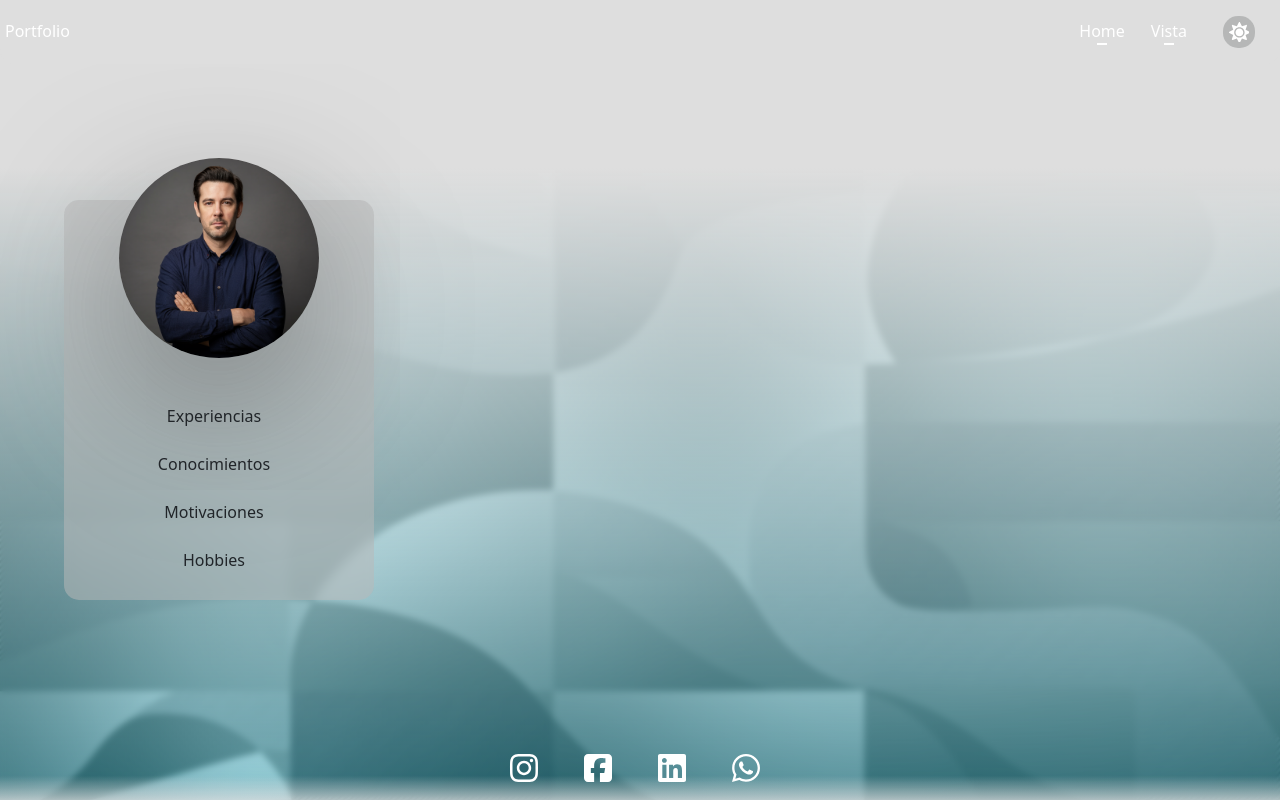
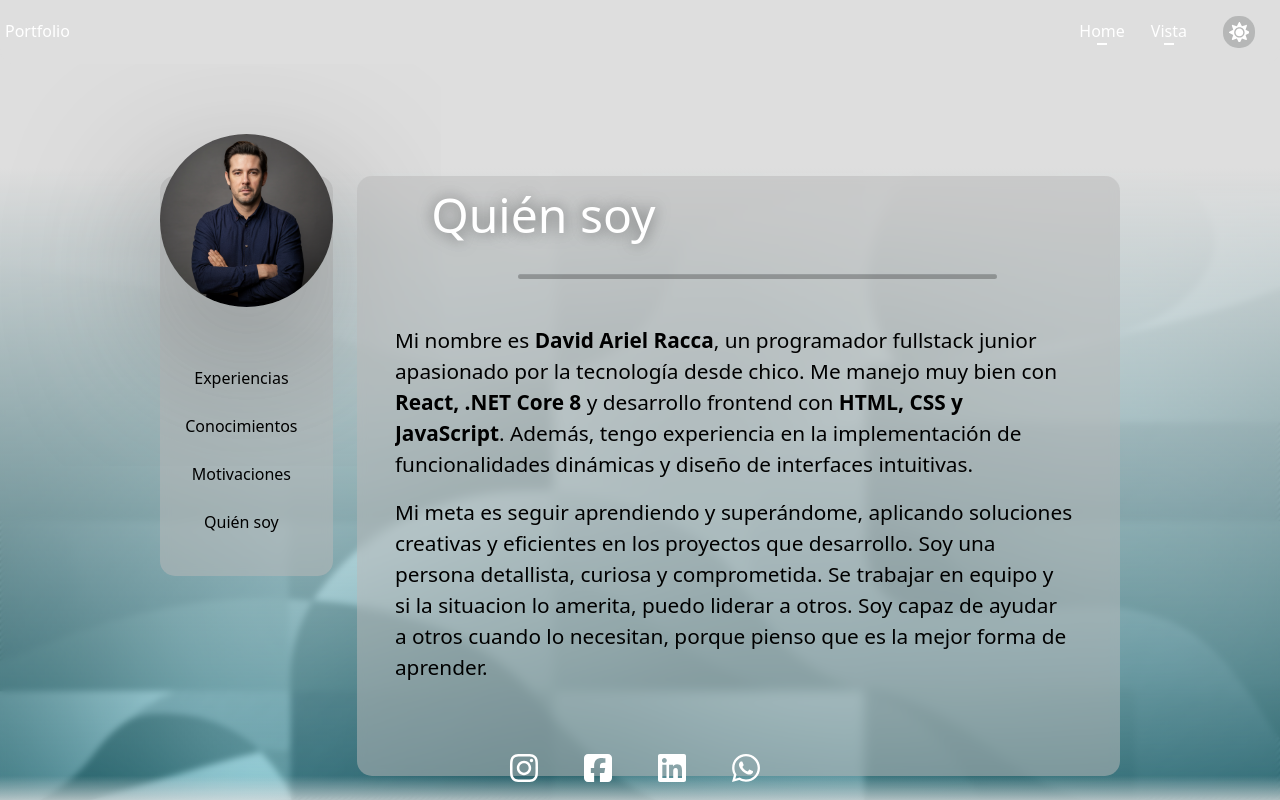
Before and after one commit to ByDavito/Portfolio, a React (Vite) app: page /SobreMi in a window 1280 px wide. Built offline with nearby package versions, Linux system fonts and the light colour scheme.

Commit message:
sobre mi 1.1

```diff
--- a/src/App.css
+++ b/src/App.css
@@ -7,6 +7,7 @@
   --card-color: rgba(196, 196, 196, 0.713);
   --sombras-color: rgba(0, 0, 0, 0.5);
   --text-color: rgba(0, 0, 0);
+  --tittle-color: rgb(255, 255, 255);
   --sombras-color-hover: rgb(93, 185, 255);
 }
 body.dark{
@@ -54,11 +55,11 @@ body::before{
 }
 
 ::-webkit-scrollbar-track {
-  background: var(--body-color);
+  background: transparent;
 }
 
 ::-webkit-scrollbar-thumb {
-  background-color: var(--boton-color); /* Color del thumb (barra de desplazamiento) */
+  background-color: rgb(227, 235, 238); /* Color del thumb (barra de desplazamiento) */
   border-radius: 10px;
 }
 
@@ -68,7 +69,7 @@ main{
   align-items: center;
   flex-direction: column;
   overflow: hidden;
-  padding: 0 10rem 21vh 10rem;
+  padding: 0 10rem 0 10rem;
   height: auto;
   width: 100%;
 }
--- a/src/assets/components/Card_Perfil/index.jsx
+++ b/src/assets/components/Card_Perfil/index.jsx
@@ -1,17 +1,8 @@
 import React from 'react'
+import './Card_Perfil.css'
 
 const Card_Perfil = () => {
-    return (
-        <div className='main-card'>
-          <img src="src/assets/img/poseCV.png" alt="" />
-          <ul>
-              <li>Experiencias <span></span></li>
-              <li>Conocimientos <span></span></li>
-              <li>Motivaciones <span></span></li>
-              <li>Hobbies <span></span></li>
-          </ul>
-        </div>
-      )
+
 }
 
 export default Card_Perfil
--- a/src/views/SobreMi/index.jsx
+++ b/src/views/SobreMi/index.jsx
@@ -1,11 +1,119 @@
-import React from 'react'
-import './sobreMi.css'
-import Card_Perfil from '../../assets/components/Card_Perfil'
+import React, { useState } from "react";
+import "./sobreMi.css";
 
-const index = () => {
+const SobreMi = () => {
+  const contenido = [
+    {
+      titulo: "Experiencias",
+      descripcion: `<h4>Implecor</h4>
+
+                    <p>Trabajé como soporte técnico. Si bien este puesto no estuvo directamente relacionado con el ámbito de la programación,
+                    me familiaricé con sistemas de gestión e incluso llegué a proponer uno que integraba las áreas de ingeniería y almacén.</p>
+
+                    <p>Lamentablemente, este sistema no fue aprobado, pero el proyecto incluyó investigación y documentación realizadas por mí.
+                    Tambien diseño esquemas de bases de datos y diagramas de flujo para estructurarlo adecuadamente.</p>
+
+                    <hr>
+
+                    <h4>Cooperativa</h4>
+
+                    <p>Realicé mis prácticas profesionales durante dos meses. En esta experiencia,
+                    se nos planteó el desarrollo de una página web con React para un canal de televisión local, "Canal 50".
+                    Esta fue mi primera experiencia trabajando con React,
+                    por lo que investigué y aprendí diversas herramientas y metodologías para utilizar esta tecnología.</p>
+
+                    <p>Ademas, me introdujeron a Node.js. Por cuestiones de tiempo, no profundizamos mucho en esta tecnología,
+                    pero descubrí su potencial y estoy dispuesto a seguir aprendiendo para dominarla en el futuro.</p>
+
+                    <hr>
+
+                    <h4>Tesis ProyectARG</h4>
+
+                    <p>Este proyecto fue la tesis de mi carrera. El sistema fue diseñado para la compra, venta y alquiler de inmuebles,
+                    con funciones avanzadas como filtros de búsqueda, valoración y comentarios en las publicaciones. Además, cuenta con un
+                    sistema de manejo de usuarios y roles, gráficos, e informes administrativos.</p>
+
+                    <p>El desarrollo se realizó con .NET Core 8. Este proyecto me permitió familiarizarme con el trabajo en equipo,
+                    ya que lo desarrollé junto a un compañero. A lo largo del proceso, trabajé tanto en el back-end como en el front-end,
+                    adquiriendo experiencia integral en ambas áreas.</p>
+`,
+    },
+    {
+      titulo: "Conocimientos",
+      descripcion: `<h4>Front-end</h4>
+                <p>Cuento con un sólido conocimiento en HTML, CSS y JavaScript. He diseñado interfaces de usuario intuitivas y dinámicas en varias ocasiones,
+                enfocándome en brindar una experiencia fluida y eficiente.
+                Estos diseños buscan optimizar el flujo de información y garantizar una navegación amigable para los usuarios.</p>
+
+                <h4>Back-end</h4>
+                <p>Durante el último año de mi carrera, me especialicé en el desarrollo back-end,
+                adquiriendo experiencia en .NET Core 8. He desarrollado métodos para la manipulación de datos y consultas optimizadas,
+                siempre priorizando la eficiencia y el buen rendimiento en las operaciones.</p>`,
+    },
+    {
+      titulo: "Motivaciones",
+      descripcion: `<h4>¿Por qué soy programador?</h4>
+
+                    <p>Desde chico siempre fui muy receptivo a la tecnología y al mundo digital. Durante mi adolescencia,
+                    ayudé a mi padre en su negocio de informática, encargándome principalmente de armar y reparar computadoras.
+                    Siempre me fascinó cómo la tecnología, ya sea a través de los videojuegos o las herramientas de trabajo, puede transformar la forma en que vivimos.
+                    Esto me inspiró a dar un paso más y aprender a programar.</p>
+
+                    <p>Decidir dedicarme a la programación fue un momento clave en mi vida, ya que no solo me permitió potenciar mis habilidades,
+                    sino también desarrollar mi creatividad. Hoy en día, siento que tengo un fuerte vínculo con esta profesión.
+                    Disfruto del proceso de resolver problemas y de la constante búsqueda de soluciones innovadoras. </p>
+
+                    <p>Sé que aún tengo mucho por aprender, pero siempre estoy abierto a nuevos desafíos, tecnologías y formas de trabajar en equipo.
+                    Mi objetivo es seguir creciendo como profesional, contribuyendo con mi conocimiento y pasión en cada proyecto que desarrollo.</p>`
+    },
+
+    {
+      titulo: "Quién soy",
+      descripcion: `<p>Mi nombre es <b>David Ariel Racca</b>, un programador fullstack junior apasionado por la tecnología desde chico.
+                Me manejo muy bien con <b>React, .NET Core 8</b> y desarrollo frontend con <b>HTML, CSS y JavaScript</b>. Además,
+                tengo experiencia en la implementación de funcionalidades dinámicas y diseño de interfaces intuitivas. </p>
+                <p>Mi meta es seguir aprendiendo y superándome, aplicando soluciones creativas y eficientes en los proyectos que desarrollo.
+                Soy una persona detallista, curiosa y comprometida.
+                Se trabajar en equipo y si la situacion lo amerita, puedo liderar a otros. Soy capaz de ayudar a otros cuando lo necesitan,
+                porque pienso que es la mejor forma de aprender. </p>`,
+    },
+  ];
+
+  const [contenidoActual, setContenidoActual] = useState(contenido[3]);
+
+  const cambioContenido = (index) => {
+    setContenidoActual(contenido[index]);
+  };
+
   return (
-    <Card_Perfil />
-  )
-}
+    <div className="grid grid-cols-5 gap-4 w-full h-full mt-44">
+      <div className="main-card col-span-1">
+        <img src="src/assets/img/poseCV.png" alt="" />
+        <ul>
+          <li onClick={() => cambioContenido(0)}>
+            Experiencias <span></span>
+          </li>
+          <li onClick={() => cambioContenido(1)}>
+            Conocimientos <span></span>
+          </li>
+          <li onClick={() => cambioContenido(2)}>
+            Motivaciones <span></span>
+          </li>
+          <li onClick={() => cambioContenido(3)}>
+            Quién soy <span></span>
+          </li>
+        </ul>
+      </div>
 
-export default index
+      <div className="info-container col-span-4">
+        <h3>{contenidoActual.titulo}</h3>
+        <hr />
+        <div
+          dangerouslySetInnerHTML={{ __html: contenidoActual.descripcion }}
+        ></div>
+      </div>
+    </div>
+  );
+};
+
+export default SobreMi;
--- a/src/views/SobreMi/sobreMi.css
+++ b/src/views/SobreMi/sobreMi.css
@@ -1,10 +1,9 @@
 .main-card{
-    position: absolute;
-    top: calc(50% - 25vh);
-    left: 5%;
+
     background-color: rgba(185, 185, 185, 0.527);
     backdrop-filter: blur(5px);
     height: 50vh;
+    width: 100%;
     border-radius: 15px;
     display: flex;
     flex-direction: column;
@@ -33,6 +32,7 @@
     text-align: center;
     height: 3rem;
     position: relative;
+    color: var(--text-color);
     cursor: pointer;
     transition: .3s all;
 }
@@ -43,7 +43,6 @@
 }
 
 .main-card span{
-    transition: .3s all;
     background-color: aliceblue;
     width: 0;
     position: absolute;
@@ -51,11 +50,64 @@
     bottom: 20%;
     left: 50%;
     transform: translateX(-50%);
+    transition: .3s all;
 }
 
 .main-card li:hover span{
     width: 80%;
     height: 5px;
+}
+
+.info-container{
+    background-color: rgba(185, 185, 185, 0.527);
+    backdrop-filter: blur(5px);
+    height: 75vh;
+    width: 100%;
+    border-radius: 15px;
+    display: flex;
+    flex-direction: column;
+    justify-content: start;
+    align-items: start;
+    padding: 10px 0 10px 5%;
+    box-sizing: border-box;
+
+}
+
+.info-container div{
+    overflow-y: auto;
+    padding-right: 5%;
+    margin-right: 10px;
+}
+
+.info-container h3{
+    font-size: 3rem;
+    color: var(--tittle-color);
+    text-shadow: 0 0 15px var(--sombras-color);
+    margin: 0 0 20px 5%;
+    text-align: center;
+    transition: .2s;
+}
+.info-container h4{
+    font-size: 2rem;
+    color: var(--tittle-color);
+    text-shadow: 0 0 15px var(--sombras-color);
+    transition: .2s;
+}
+
+.info-container hr{
+    width: 66%;
+    height: 5px;
+    background-color: var(--text-color);
+    border-radius: 5px;
+    margin: 10px auto 30px auto;
+    transition: all 0.2s;
+}
+
+.info-container p{
+    font-size: 1.3rem;
+    color: var(--text-color);
+    margin: 1rem 0;
+    transition: .2s;
 }
 
 @keyframes floting {
```
